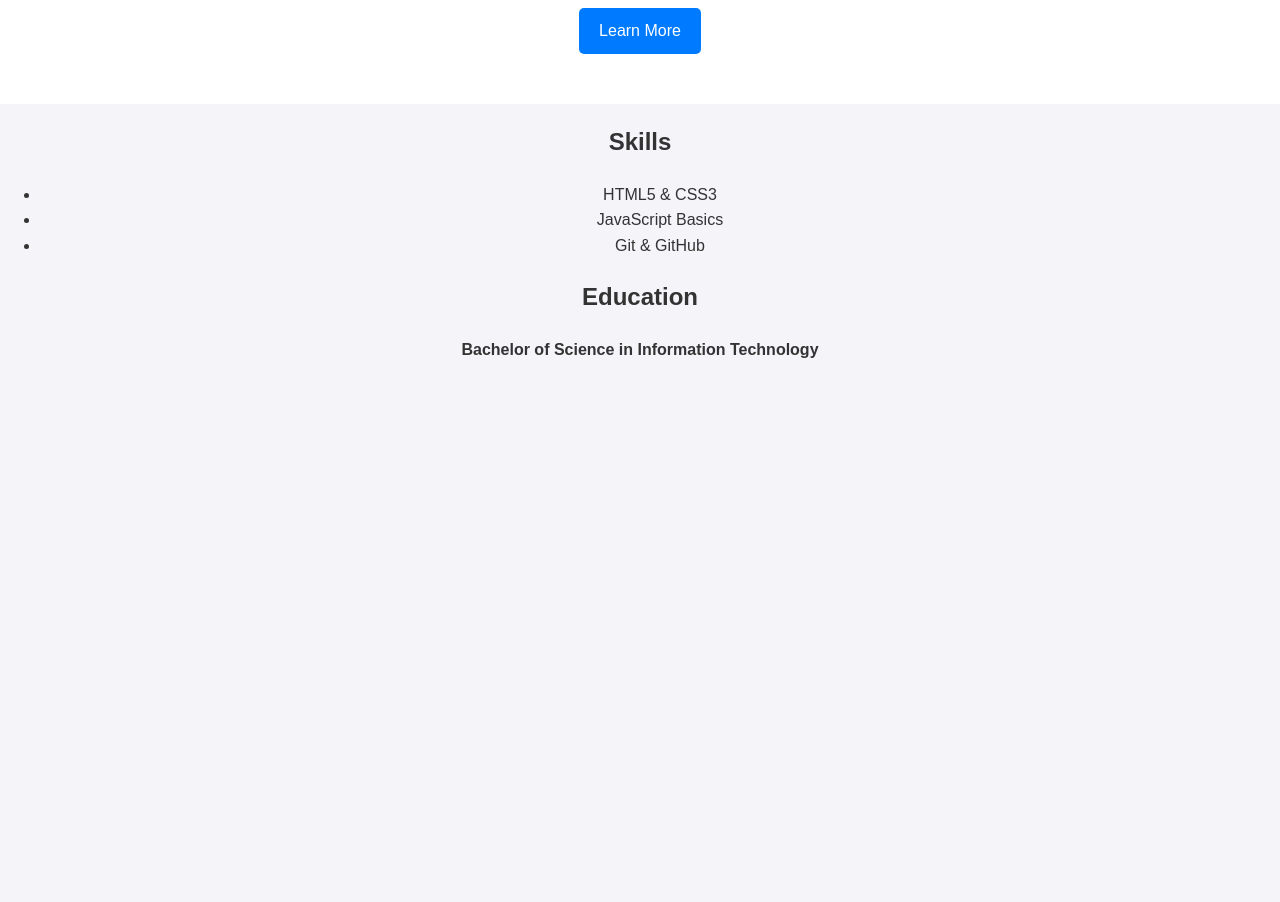
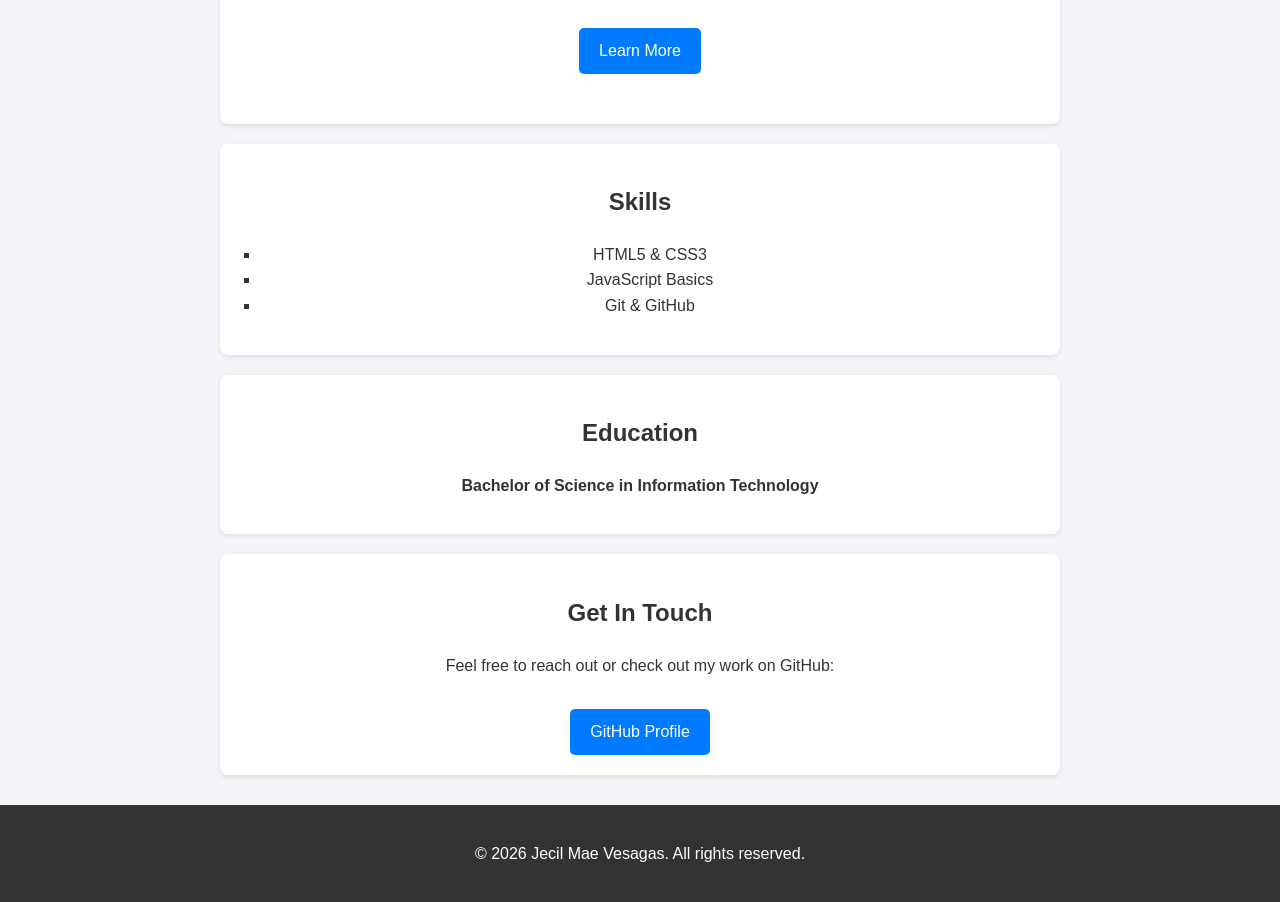
Before and after one commit to jclmvsgs/myrepository, a plain HTML site: page index.html in a window 1280 px wide. Shown: the part 376-1278 px from the top of the page. Before the commit the page ends 800 px from the top, so only its background shows below. Drawn offline with Linux system fonts and the light colour scheme.

Commit message:
Fix CSS syntax and add footer styling

```diff
--- a/index.html
+++ b/index.html
@@ -30,5 +30,15 @@
         <h2>Education</h2>
         <p><strong>Bachelor of Science in Information Technology</strong></p>
     </section>
+    <!-- Contact & Footer -->
+    <section id="contact">
+        <h2>Get In Touch</h2>
+        <p>Feel free to reach out or check out my work on GitHub:</p>
+        <a href="https://github.com/jclmvsgs" target="_blank" class="btn">GitHub Profile</a>
+    </section>
+
+    <footer>
+        <p>&copy; 2026 Jecil Mae Vesagas. All rights reserved.</p>
+    </footer>
 </body>
 </html>
--- a/style.css
+++ b/style.css
@@ -34,3 +34,25 @@ body {
     text-decoration: none;
     border-radius: 5px;
 }
+
+section {
+    padding: 20px;
+    margin: 20px auto;
+    max-width: 800px;
+    background: #ffffff;
+    border-radius: 8px;
+    box-shadow: 0 2px 5px rgba(0,0,0,0.1);
+}
+
+ul {
+    list-style-type: square;
+    padding-left: 20px;
+}
+
+footer {
+    text-align: center;
+    padding: 20px;
+    margin-top: 30px;
+    background-color: #333;
+    color: #fff;
+}
```
